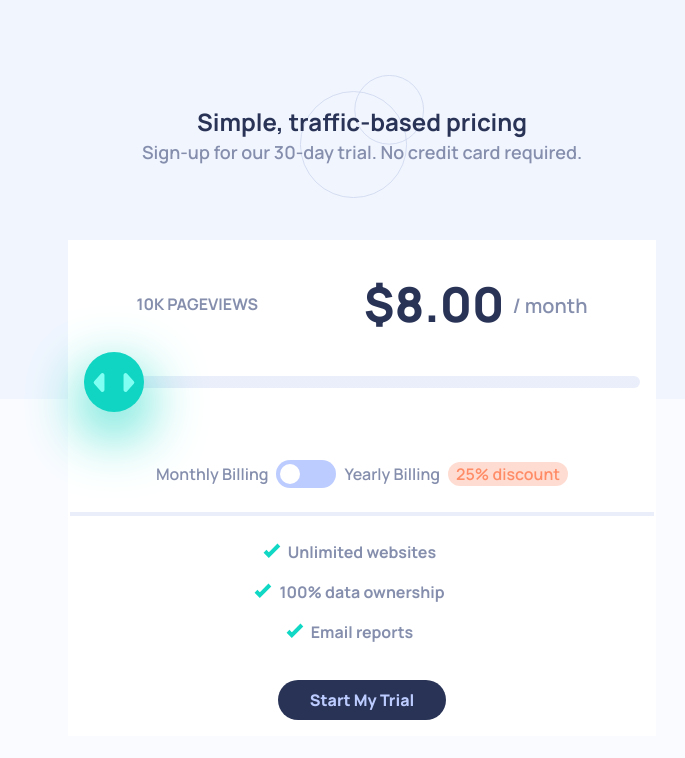
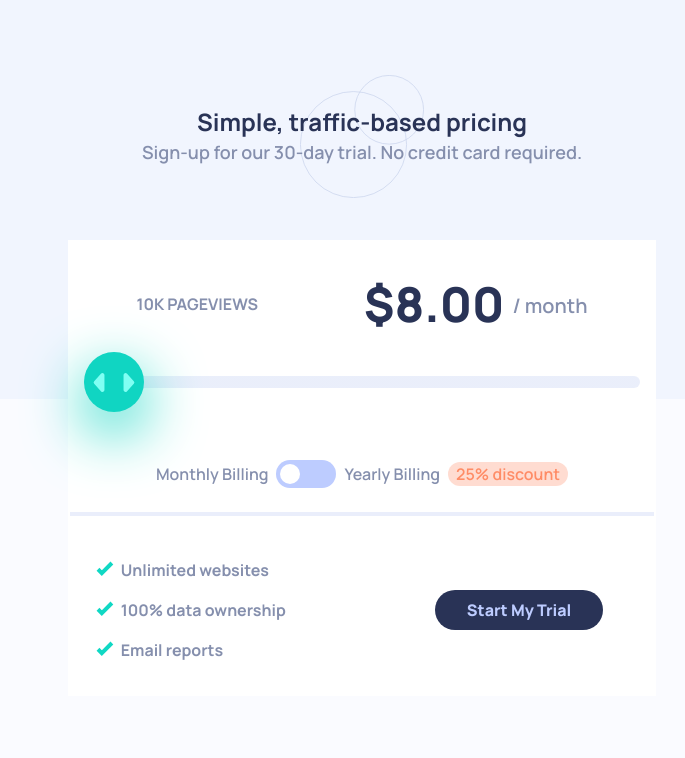
Before and after one commit to akshay-ken/novice-project-08, a React (Vite) app: page / in a window 1280 px wide. Shown: the top 758 px of the page, without its empty margins (278-963 px from the left). Built offline with nearby package versions, Linux system fonts and the light colour scheme.

Commit message:
style: dsktop layout for list and button uisng flex wrap

```diff
--- a/src/components/PricingCard.jsx
+++ b/src/components/PricingCard.jsx
@@ -82,15 +82,16 @@ export function PricingCard() {
         </p>
       </div>
       <div className="w-[105%] h-1 bg-Empty-Slider-Bar my-6 -mx-4"></div>
-
-      <ul className="list-image-[url('./assets/images/icon-check.svg')] flex flex-col  gap-y-4 items-center h-[140px] w-[240px] text-base font-bold text-Text">
+      <div className=" contents md:flex md:flex-row md:flex-wrap md:justify-around md:w-full ">
+        <ul className="list-image-[url('./assets/images/icon-check.svg')] flex flex-col md:items-start md:justify-center gap-y-4 items-center h-[140px] w-[240px] text-base font-bold text-Text">
           <li>Unlimited websites</li>
           <li>100% data ownership</li>
           <li>Email reports</li>
         </ul>
-      <button className="text-base font-extrabold bg-CTA-Background py-2 px-8 rounded-full text-CTA-Text">
+        <button className="text-base font-extrabold bg-CTA-Background py-2 px-8 md:h-fit md:self-center rounded-full text-CTA-Text">
           Start My Trial
         </button>
+      </div>
     </section>
   );
 }
```
Lines whose indentation alone changed are shown as unchanged.
